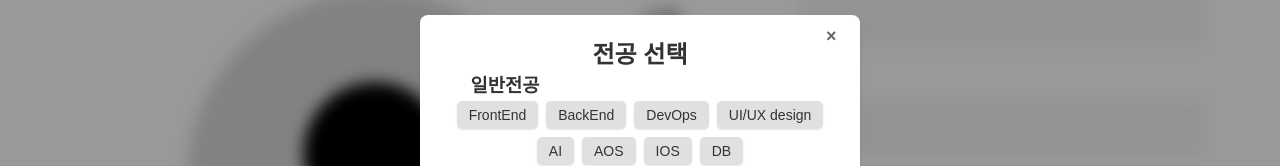
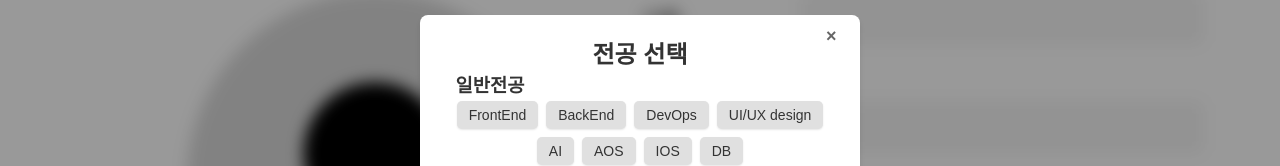
Before and after one commit to IdeaFestival-JOVA/JOVA-client-V0.5, a React (Vite) app: page /profilcorrection in a window 1280 px wide. Both pictures are taken after a click on the element "전공 선택". Shown: the part 245-411 px from the top of the page. Built offline with nearby package versions, Linux system fonts and the light colour scheme; a web font is replaced by a local one.

Commit message:
스타일 변경경

```diff
--- a/src/page/Profil/majorSelection/universalMajor.tsx
+++ b/src/page/Profil/majorSelection/universalMajor.tsx
@@ -18,7 +18,7 @@ const MajorBox = styled.div<{ isActive: boolean }>`
 `;
 
 const NormalMajorText = styled.h3`
-  margin-right: 270px;
+  margin-right: 300px;
 `;
 
 function UniversalMajor() {
```
